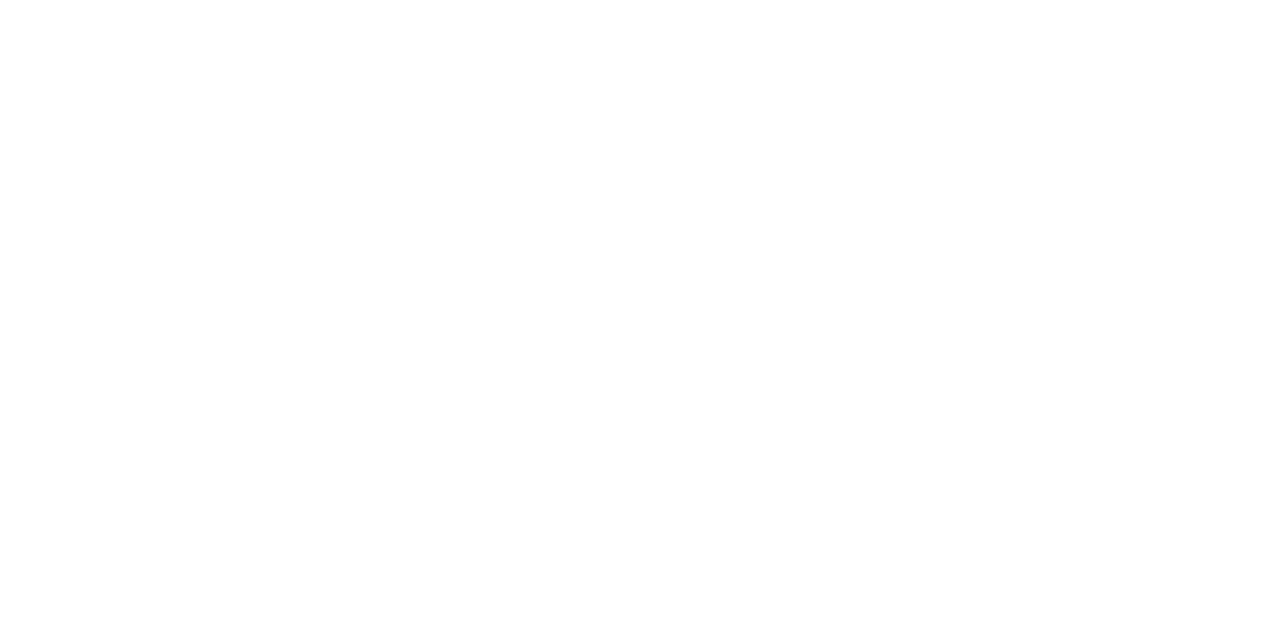
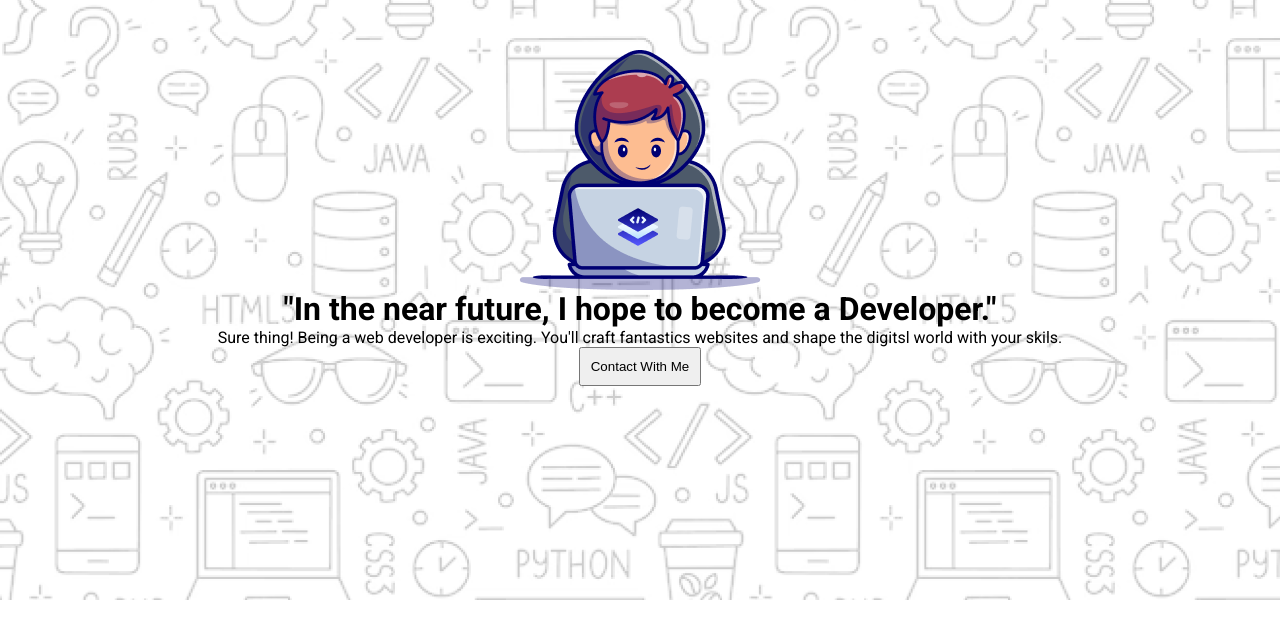
Before and after one commit to WebRiaz176/Assignment-1, a plain HTML site: page index.html in a window 1280 px wide. Drawn offline with Linux system fonts and the light colour scheme.

Commit message:
header part

```diff
--- a/index.html
+++ b/index.html
@@ -3,10 +3,26 @@
 <head>
     <meta charset="UTF-8">
     <meta name="viewport" content="width=device-width, initial-scale=1.0">
+    <link rel="preconnect" href="https://fonts.googleapis.com">
+    <link rel="preconnect" href="https://fonts.gstatic.com" crossorigin>
+    <link href="https://fonts.googleapis.com/css2?family=Roboto:ital,wght@0,100;0,300;0,400;0,500;0,700;0,900;1,100;1,300;1,400;1,500;1,700;1,900&display=swap" rel="stylesheet">
+
     <link rel="stylesheet" href="style.css">
     <title>Assignment-1</title>
 </head>
 <body>
-
+    <!-- Header-Part-Start -->
+    <header>
+        <div class="main-header-bg">
+            <div class="main-header-content">
+                <img src="./assets/Group.png" alt="">
+                <h1 class="header-title">"In the near future, I hope to become a Developer."</h1>
+                <p>
+                    Sure thing! Being a web developer is exciting. You'll craft fantastics websites and shape the digitsl world with your skils.
+                </p>
+                <button class="btn-1">Contact With Me</button>
+            </div>
+        </div>
+    </header>
 </body>
 </html>
--- a/style.css
+++ b/style.css
@@ -0,0 +1,33 @@
+*{
+    box-sizing: border-box;
+    margin: 0;
+    padding: 0;
+}
+
+body{
+    font-family: "Roboto", sans-serif;
+}
+
+.main-header-bg{
+    background-image: url("./assets/Hero-bg.png");
+    background-repeat: no-repeat;
+    height: 600px;
+    max-width: 1440px;
+    margin: 0 auto;
+}
+
+.main-header-content{
+    display: flex;
+    flex-direction: column;
+    justify-content: center;
+    align-items: center;
+    padding: 50px;
+
+}
+.header-title{
+    font-weight: 700;
+}
+.btn-1{
+    color: black;
+    padding: 10px;
+}
```
